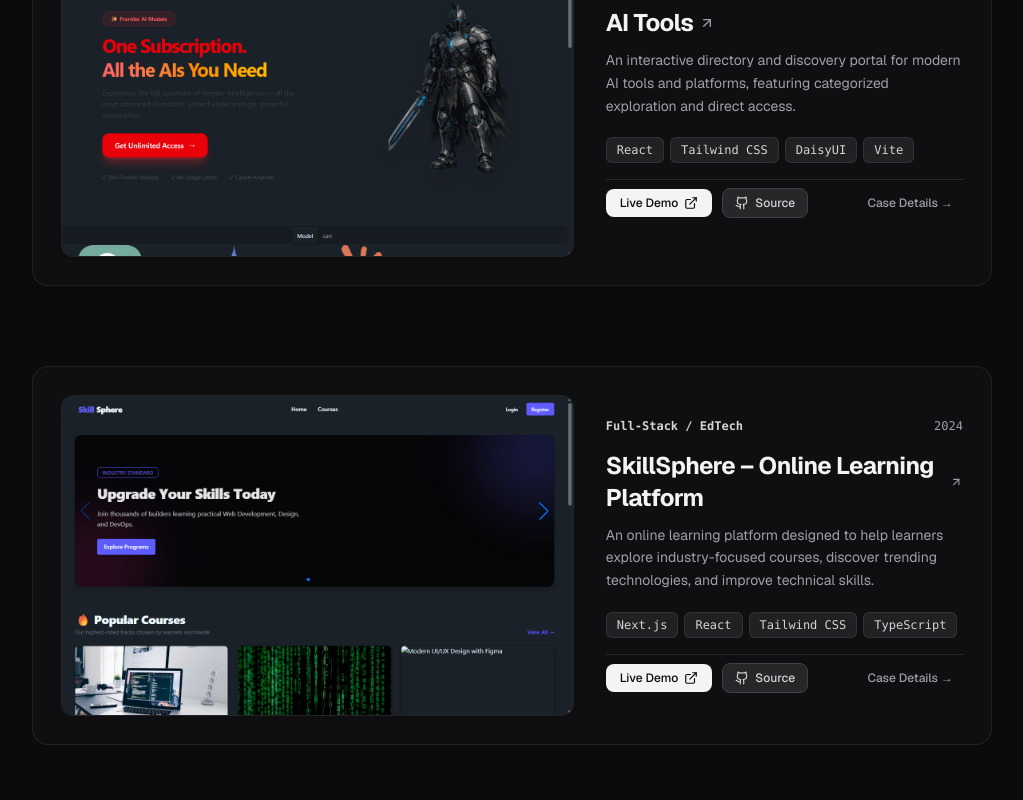
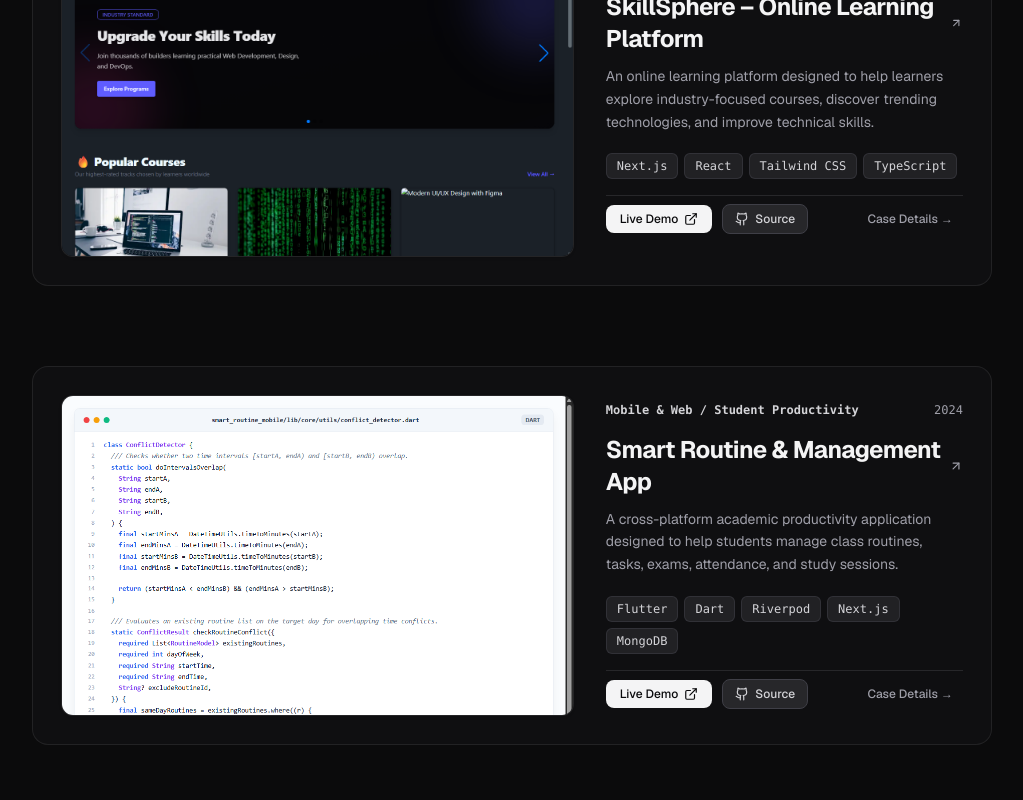
Before and after one commit to muhammadrohan3002-lgtm/portfolio, a Next.js app: page / in a window 1280 px wide. Shown: the part 1580-2380 px from the top of the page, without its empty margins (128-1151 px from the left). Built offline with nearby package versions, Linux system fonts and the light colour scheme.

Commit message:
refactor: remove AI Tools project from portfolio showcase

```diff
--- a/src/data/portfolioData.ts
+++ b/src/data/portfolioData.ts
@@ -136,7 +136,7 @@ export const PORTFOLIO_DATA = {
       tagline: "End-to-end practical application engineering",
       description:
         "Developing real-world applications including academic management tools and modern web platforms. Engineering complete solutions from UI design to data persistence.",
-      focusAreas: ["SkillSphere EdTech", "Keen Keepers", "Smart Routine App", "AI Tools Directory"],
+      focusAreas: ["SkillSphere EdTech", "Keen Keepers", "Smart Routine App", "Full-Stack Web Architectures"],
       icon: "Code2",
     },
     {
@@ -223,32 +223,6 @@ export const PORTFOLIO_DATA = {
       thumbnailUrl: "/projects/keen-keepers-preview.png",
       featured: true,
       accentColor: "from-blue-500/20 via-indigo-500/10 to-violet-500/20",
-    },
-    {
-      id: "ai-tools",
-      title: "AI Tools",
-      year: "2024",
-      category: "Frontend / AI Directory",
-      summary:
-        "An interactive directory and discovery portal for modern AI tools and platforms, featuring categorized exploration and direct access.",
-      description:
-        "An interactive directory and discovery portal for modern AI tools and platforms, featuring categorized exploration and direct access.",
-      tagline: "Curated directory & discovery portal for modern artificial intelligence tools",
-      fullDescription:
-        "AI Tools is a curated discovery platform that allows developers, designers, and creators to discover the best artificial intelligence tools across categories like generation, text, coding, and productivity. Built using React and Vite with Tailwind CSS, it offers snappy client-side search and clean card layouts.",
-      technologies: ["React", "Tailwind CSS", "DaisyUI", "Vite"],
-      features: [
-        "Categorized exploration across leading generative and developer AI tools",
-        "Fast client-side search and filtering",
-        "Responsive layout optimized for mobile and desktop screens",
-        "Direct link access with clean external navigation",
-      ],
-      status: "Completed",
-      liveUrl: "https://ai-tools-one-navy.vercel.app",
-      githubUrl: "https://github.com/muhammadrohan3002-lgtm/Ai-tools",
-      thumbnailUrl: "/projects/ai-tools-preview.png",
-      featured: true,
-      accentColor: "from-cyan-500/20 via-blue-500/10 to-teal-500/20",
     },
     {
       id: "skillsphere",
```
Also changed, not shown: public/projects/ai-tools-preview.png (deleted).
